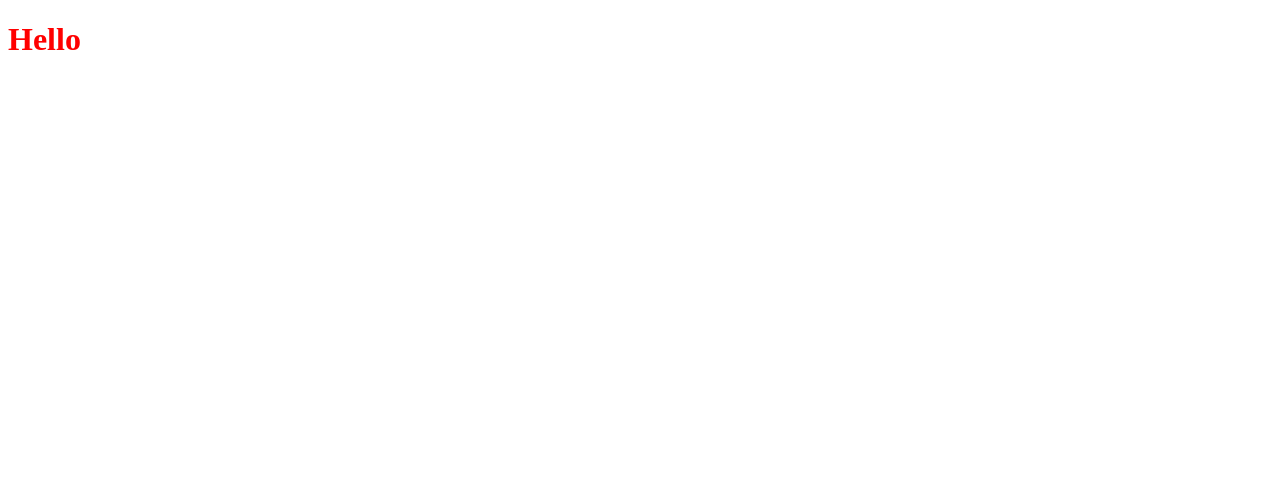
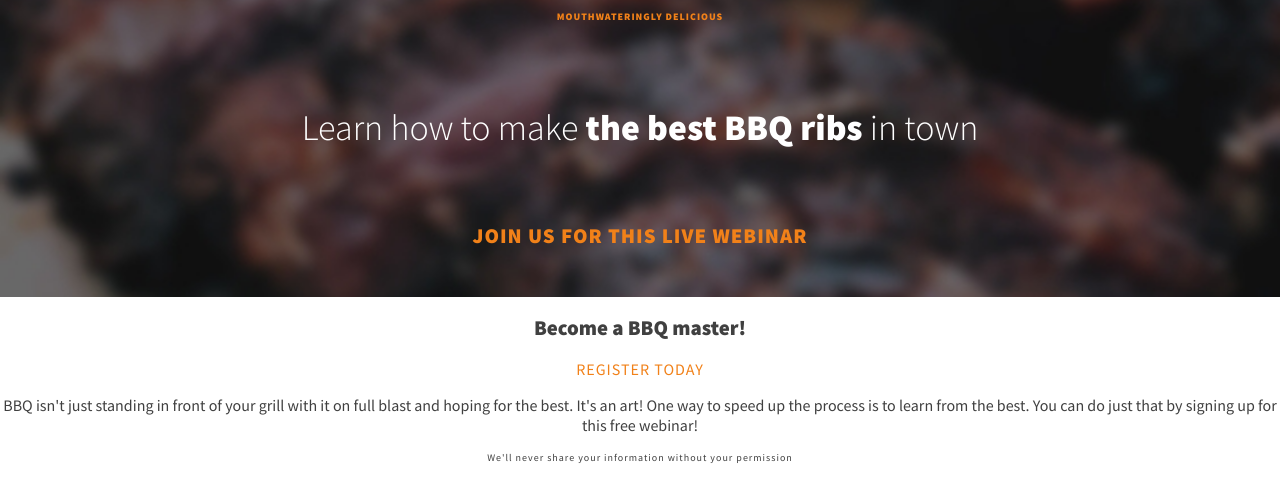
Before and after one commit to mrkrbrts/BBQ, a plain HTML site: page index.html in a window 1280 px wide. Drawn offline with Linux system fonts and the light colour scheme.

Commit message:
HTML and started styles

```diff
--- a/index.html
+++ b/index.html
@@ -1,11 +1,29 @@
 <!DOCTYPE html>
 <html>
     <head>
-        <title>BBQ Spash Page</title>
-        <link href="style.css" rel="stylesheet">
+        <title>Become a BBQ master!</title>
+        <link href="styles.css" rel="stylesheet">
+        <link href="https://fonts.googleapis.com/css?family=Source+Sans+Pro:300,400,900&display=swap" rel="stylesheet">
     </head>
 
     <body>
-        <h1>Hello</h1>
+        <div class="intro">
+            <h1>Learn how to make <span class="bold">the best BBQ ribs</span> in town</h1>
+            <p class="subheader">Join us for this live webinar</p>
+            <p class="top-text">Mouthwateringly delicious</p>
+        </div>
+
+        <div class="main-content">
+            <h2>Become a BBQ master!</h2>
+            <p>Register today</p>
+            <p>BBQ isn't just standing in front of your grill with it on full blast and hoping for the best. It's an art! One way to speed up the process is to learn from the best. You can do just that by signing up for this free webinar!</p>
+
+            <div class="form">
+                <!-- FORM GOES HERE! -->
+                <p class="small">We'll never share your information without your permission</p>
+            </div>
+
+        </div>
+
     </body>
 </html>
--- a/style.css
+++ /dev/null
@@ -1,3 +0,0 @@
-h1 {
-    color: red;
-}
--- /dev/null
+++ b/styles.css
@@ -0,0 +1,70 @@
+body {
+    margin: 0;
+    font-family: 'Source Sans Pro', sans-serif;
+    font-size: 1rem;
+    color: #404040;
+    text-align: center;
+}
+
+/* =================
+   Typography
+   ================= */
+
+h1 {
+    color: white;
+    font-size: 2.25rem;
+    font-weight: 300;
+    margin: 2em 0;
+}
+
+h2 {
+    font-size: 1.3125rem;
+}
+
+h2 + p {
+    color: #F18119;
+    font-size: 1rem;
+    text-transform: uppercase;
+    letter-spacing: 1px;
+}
+
+.small {
+    font-size: .625rem;
+    letter-spacing: 1px;
+}
+
+.bold {
+    font-weight: bold;
+}
+
+.top-text {
+    font-size: 0.625rem;
+    font-weight: 900;
+    color: #F18119;
+    text-transform: uppercase;
+    letter-spacing: 1px;
+    order: -1;
+}
+
+.subheader {
+    color: #F18119;
+    font-weight: 900;
+    font-size: 1.3125rem;
+    text-transform: uppercase;
+    letter-spacing: 1px;
+    margin: 0;
+}
+
+/* =================
+   Intro Section
+   ================= */
+
+.intro {
+    background-color: #404040;
+    background-image: url(images/dark-bbq-ribs.jpg);
+    background-position: center;
+    background-size: cover;
+    display: flex;
+    flex-direction: column;
+    padding: 0 1em 3em;
+}
```
Also changed, not shown: images/bbq-ribs.jpg (added), images/dark-bbq-ribs.jpg (added).
